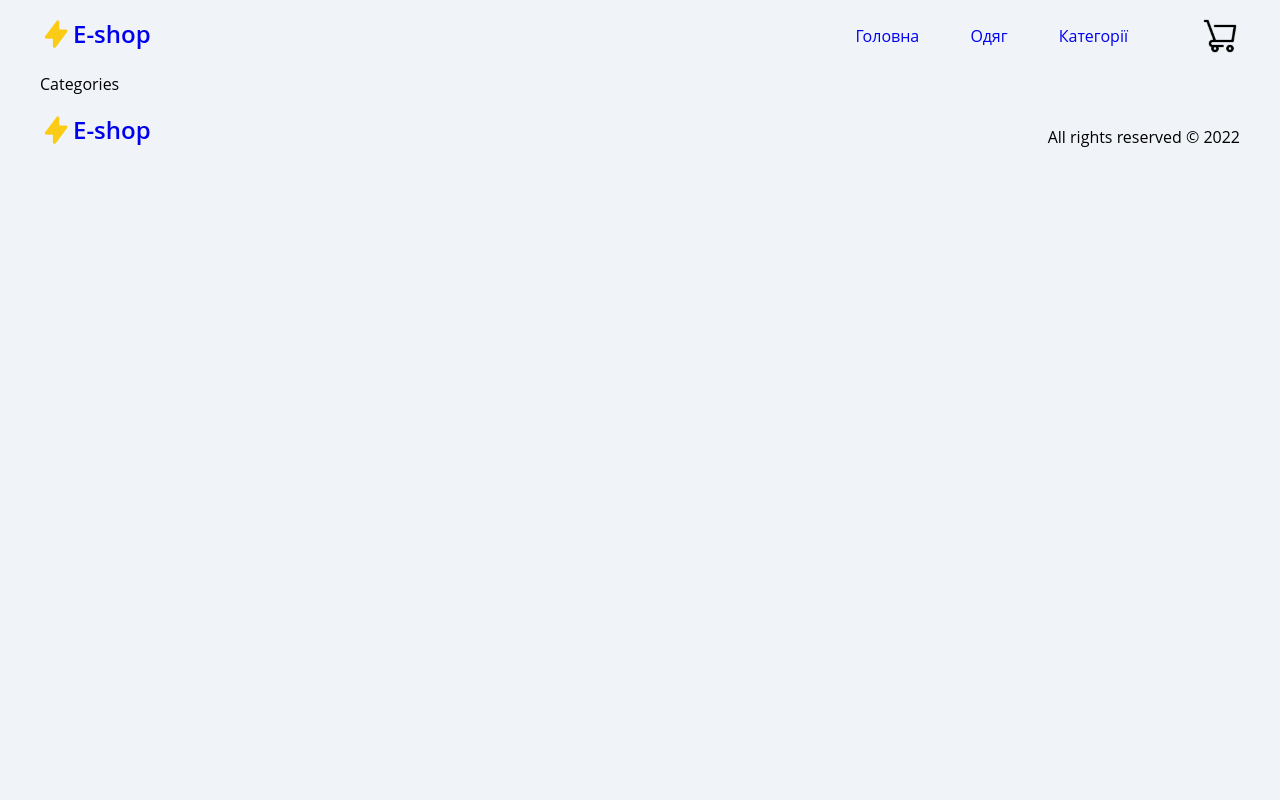
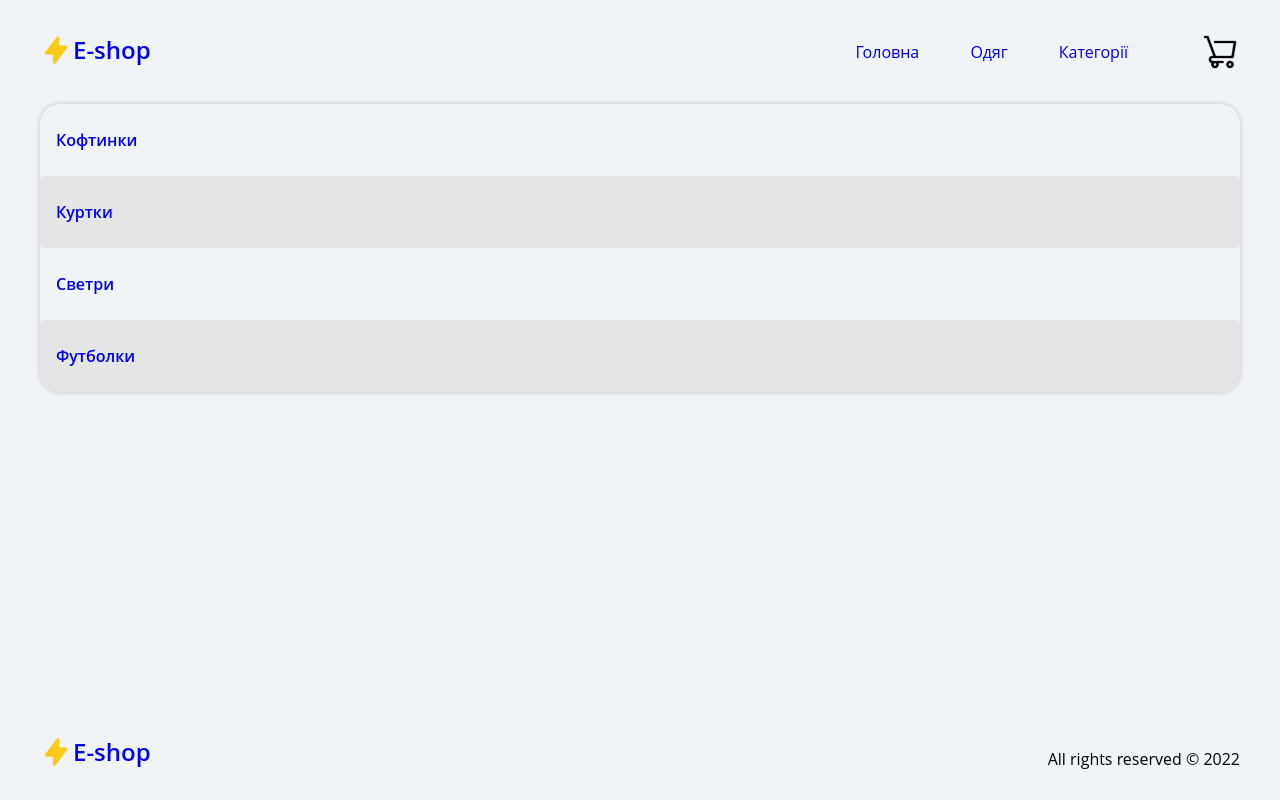
Before and after one commit to RegemStatum/eshop, a React (Create React App) app: page /categories in a window 1280 px wide. Built offline with nearby package versions, Linux system fonts and the light colour scheme.

Commit message:
categories ui is ready

```diff
--- a/src/assets/scss/index.scss
+++ b/src/assets/scss/index.scss
@@ -55,7 +55,13 @@ body {
   }
 
   .page-min-height {
-    min-height: calc(100vh - 327px);
+    min-height: calc(100vh - 164px);
+  }
+
+  @include md {
+    .page-min-height {
+      min-height: calc(100vh - 186px);
+    }
   }
 
   .row {
--- /dev/null
+++ b/src/components/categories/CategoriesGrid.jsx
@@ -0,0 +1,20 @@
+import React from "react";
+import mockProducts from "../../data/products";
+import CategoryItem from "./CategoryItem";
+import styles from "./CategoriesGrid.module.scss";
+
+const CategoriesGrid = () => {
+  const categories = Array.from(
+    new Set(mockProducts.map((product) => product.type))
+  );
+
+  return (
+    <div className={styles.container}>
+      {categories.map((category, index) => (
+        <CategoryItem key={index} name={category} />
+      ))}
+    </div>
+  );
+};
+
+export default CategoriesGrid;
--- /dev/null
+++ b/src/components/categories/CategoriesGrid.module.scss
@@ -0,0 +1,5 @@
+.container {
+  border-radius: 20px;
+  overflow: hidden;
+  box-shadow: 0 0 5px rgba(0, 0, 0, 0.2);
+}
--- /dev/null
+++ b/src/components/categories/CategoryItem.jsx
@@ -0,0 +1,13 @@
+import React from "react";
+import { Link } from "react-router-dom";
+import styles from "./CategoryItem.module.scss";
+
+const CategoryItem = ({ name }) => {
+  return (
+    <Link to="/products" className={styles.container}>
+      {name}
+    </Link>
+  );
+};
+
+export default CategoryItem;
--- /dev/null
+++ b/src/components/categories/CategoryItem.module.scss
@@ -0,0 +1,19 @@
+.container {
+  display: block;
+  padding: 1.5rem 1rem;
+
+  border-radius: 5px;
+  font-weight: 600;
+
+  &:nth-child(even) {
+    background-color: #e5e5e5;
+  }
+
+  &:visited {
+    color: getColor("nt-5");
+  }
+
+  &:hover {
+    color: #404040;
+  }
+}
--- a/src/components/infoSlider/InfoSlider.module.scss
+++ b/src/components/infoSlider/InfoSlider.module.scss
@@ -1,3 +1,5 @@
+@use "../../assets/scss/abstracts/" as *;
+
 .container {
   position: relative;
   margin: 1rem 0;
@@ -27,3 +29,9 @@
     display: none;
   }
 }
+
+@include md {
+  .container {
+    margin: 0.5rem 0 1rem 0;
+  }
+}
--- a/src/components/layout/Header.module.scss
+++ b/src/components/layout/Header.module.scss
@@ -1,7 +1,7 @@
 @use "../../assets/scss/abstracts/" as *;
 
 .header {
-  padding: 1rem 0;
+  padding: 1.5rem 0 2rem 0;
   display: flex;
   justify-content: space-between;
 
@@ -33,6 +33,8 @@
 
 @include md {
   .header {
+    padding: 2rem 0;
+
     .links {
       display: flex;
       margin-left: auto;
--- a/src/data/products.js
+++ b/src/data/products.js
@@ -70,7 +70,7 @@ const mockProducts = [
     colors: ["red", "black", "white"],
     sizes: ["s", "l", "xl"],
     photo: clothesImg6,
-    type: "Светр",
+    type: "Светри",
     featured: true,
   },
 ];
--- a/src/pages/CategoriesPage.jsx
+++ b/src/pages/CategoriesPage.jsx
@@ -1,7 +1,12 @@
 import React from "react";
+import CategoriesGrid from "../components/categories/CategoriesGrid";
 
 const Categories = () => {
-  return <div>Categories</div>;
+  return (
+    <div className="page-min-height">
+      <CategoriesGrid />
+    </div>
+  );
 };
 
 export default Categories;
```
